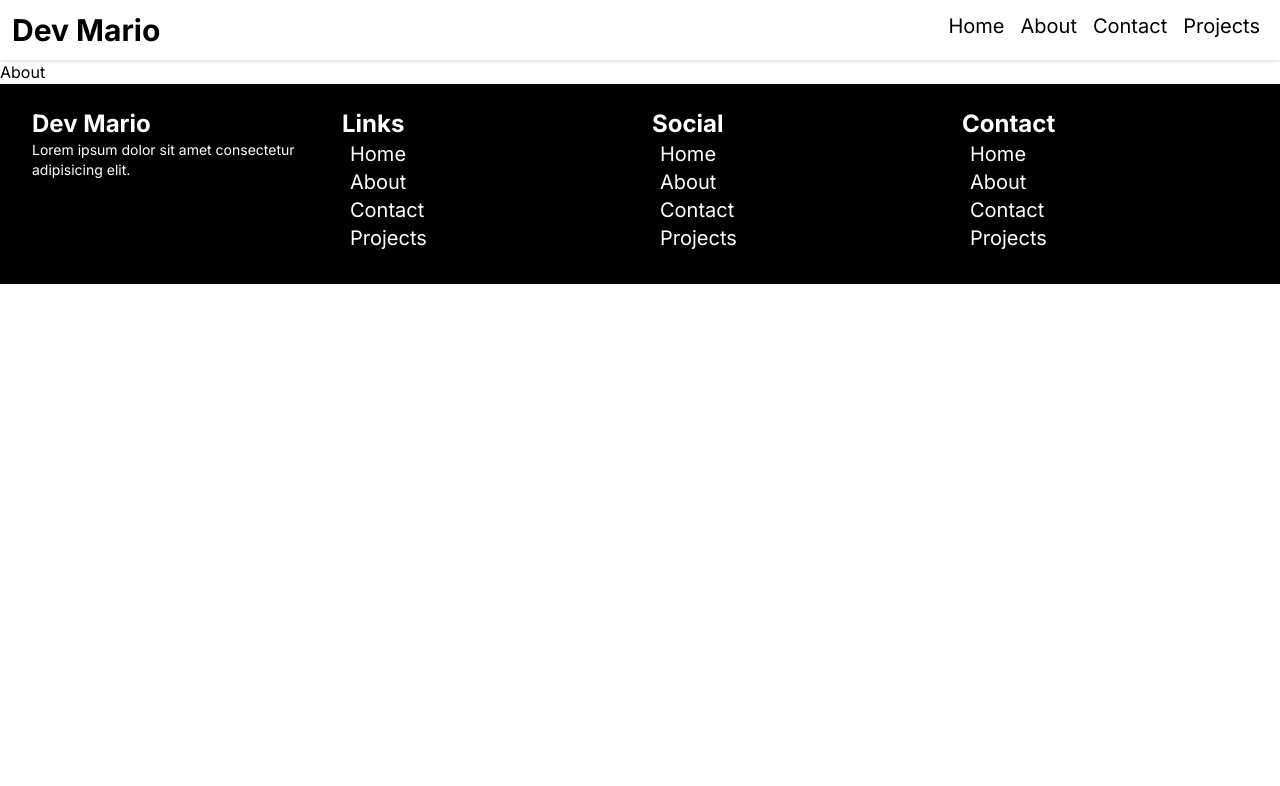
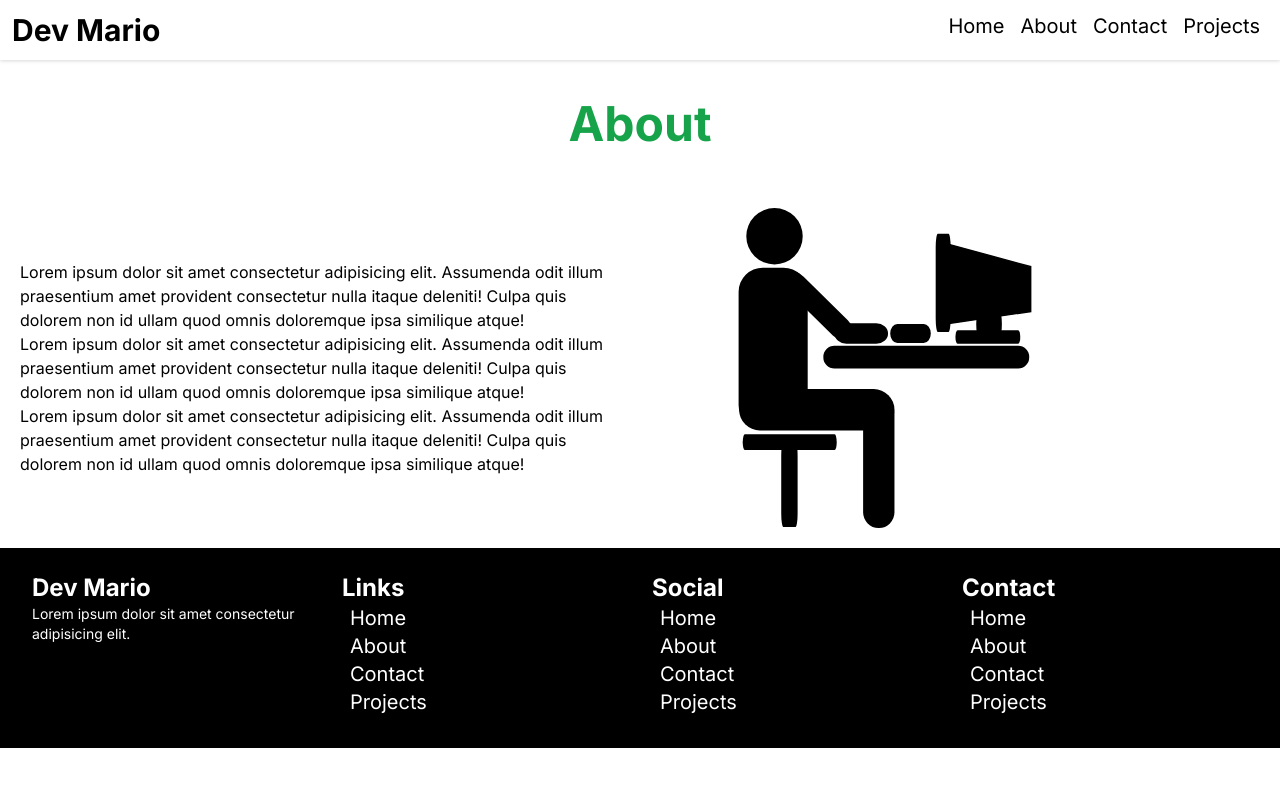
Before and after one commit to joskr2/demo-portafolio-nextjs, a Next.js app: page /about in a window 1280 px wide. Shown: the top 786 px of the page. Built offline with nearby package versions, Linux system fonts and the light colour scheme.

Commit message:
trabajando en la pagina de about

```diff
--- a/src/app/about/page.tsx
+++ b/src/app/about/page.tsx
@@ -1,8 +1,32 @@
 import React from 'react'
-
+import Image from 'next/image'
 const About = () => {
   return (
-    <div>About</div>
+  <main className='w-full  flex flex-col'>
+    <h1 className='text-3xl md:text-5xl font-bold text-green-600 text-center my-10'>About</h1>
+    <section className='flex flex-col md:flex-row md:justify-around md:items-center'>
+      <div className='flex flex-col flex-1 p-5'>
+        <p className=''>
+          Lorem ipsum dolor sit amet consectetur adipisicing elit. Assumenda odit illum praesentium amet provident consectetur nulla itaque deleniti! Culpa quis dolorem non id ullam quod omnis doloremque ipsa similique atque!
+        </p>
+        <p className=''>
+          Lorem ipsum dolor sit amet consectetur adipisicing elit. Assumenda odit illum praesentium amet provident consectetur nulla itaque deleniti! Culpa quis dolorem non id ullam quod omnis doloremque ipsa similique atque!
+        </p>
+        <p className=''>
+          Lorem ipsum dolor sit amet consectetur adipisicing elit. Assumenda odit illum praesentium amet provident consectetur nulla itaque deleniti! Culpa quis dolorem non id ullam quod omnis doloremque ipsa similique atque!
+        </p>
+      </div>
+      <div className='flex-1 p-5'>
+        <Image
+          className='w-9/12 md:w-9/12  h:30  md:h-80 '
+          src='/computer.svg'
+          alt='Picture of the author'
+          width={550}
+          height={250}
+        />
+      </div>
+    </section>
+  </main>
   )
 }
 
```
